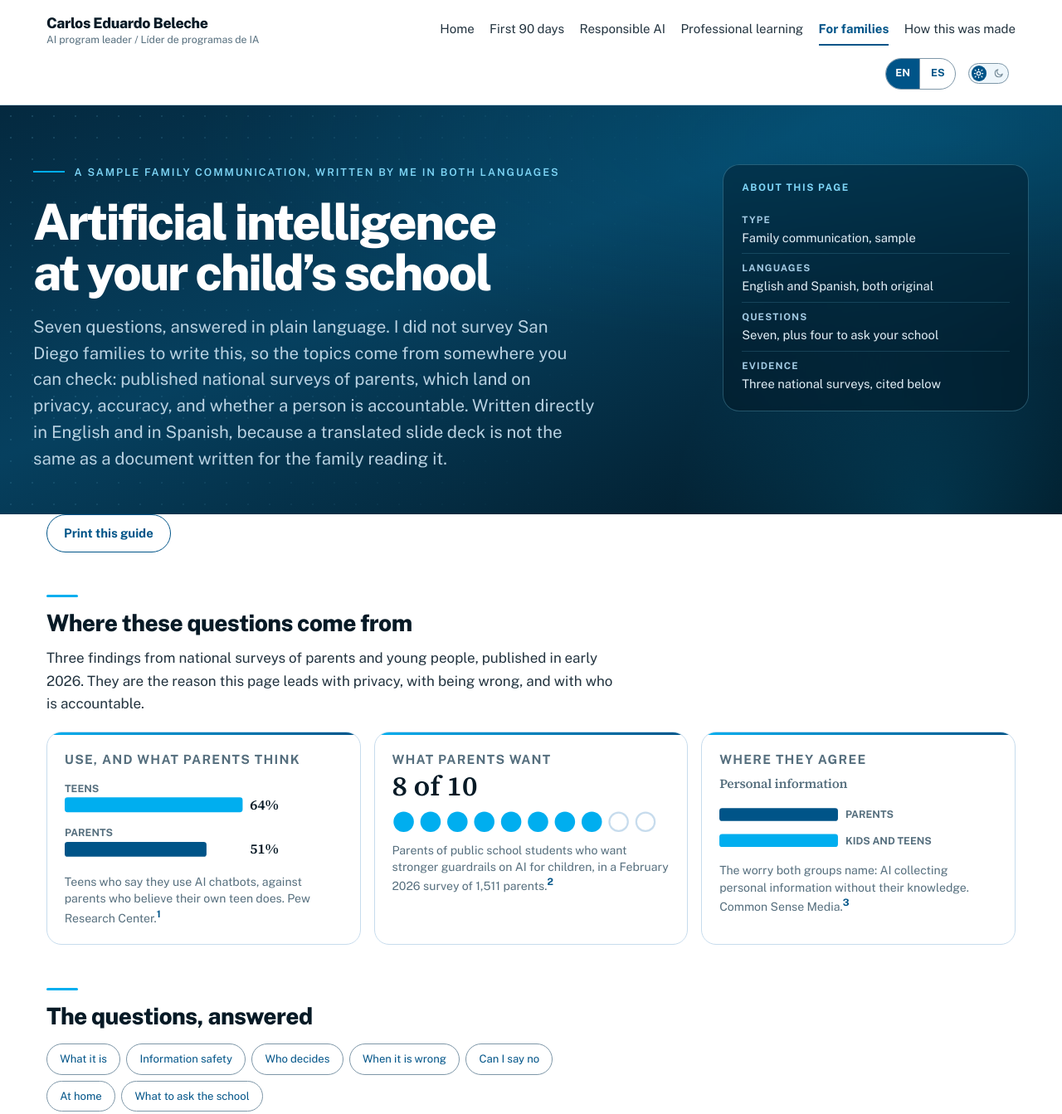
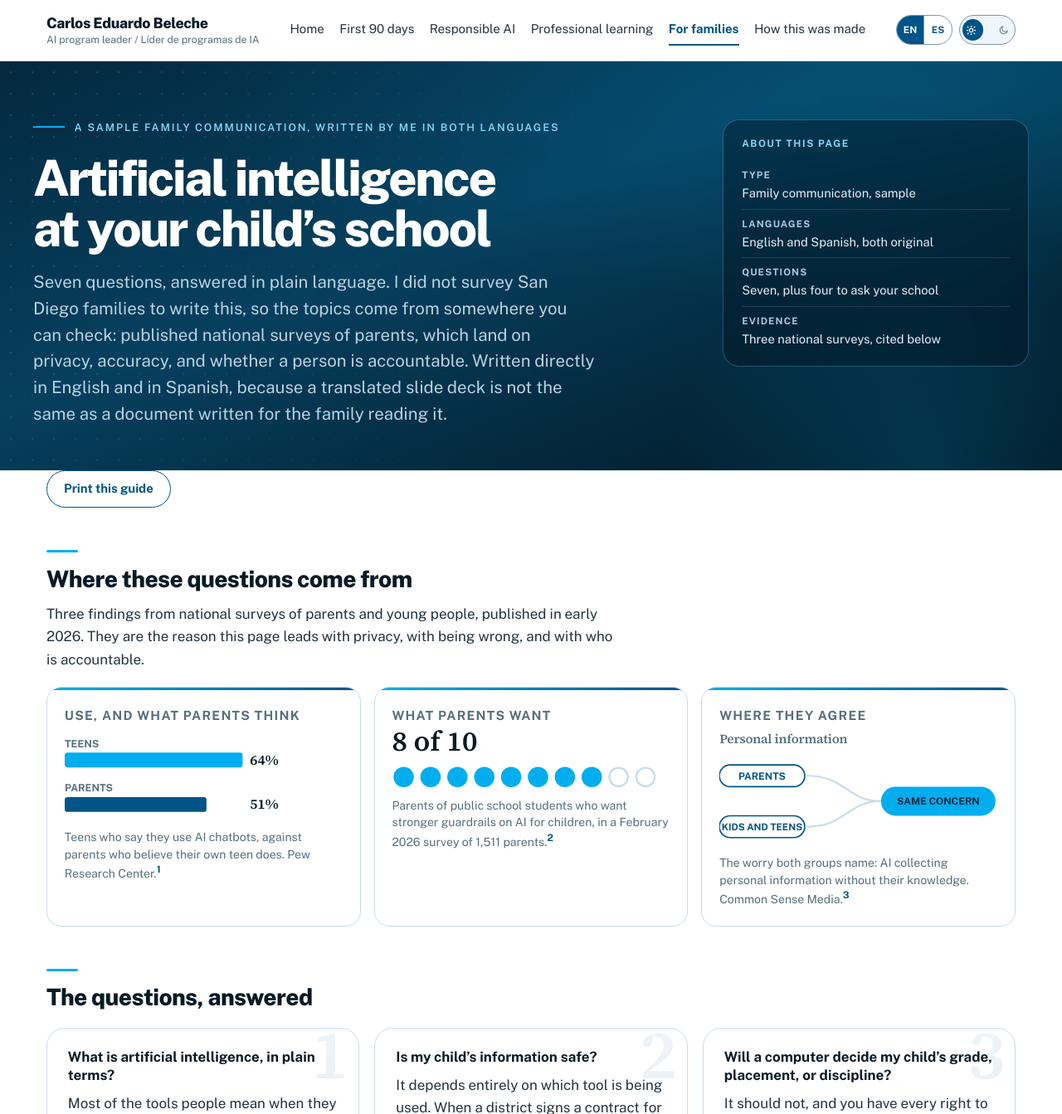
Before and after one commit to CEB1991/ceb1991.github.io, a plain HTML site: page familias.html in a window 1280 px wide. Shown: the top 1343 px of the page at 83% size. Drawn offline with nearby package versions, Linux system fonts and the light colour scheme.

Commit message:
Add files via upload

```diff
--- a/assets/style.css
+++ b/assets/style.css
@@ -139,36 +139,38 @@ a:focus-visible, button:focus-visible, input:focus-visible, summary:focus-visibl
   overflow: hidden; clip: rect(0 0 0 0); clip-path: inset(50%); white-space: nowrap; border: 0;
 }
 
-/* Language switch: a two segment pill, EN and ES, beside the theme switch. */
+/* The two header controls share one size, so they read as a pair.
+   --ctl-w and --ctl-h are the outer pill for both. */
+:root { --ctl-w: 4.25rem; --ctl-h: 2.25rem; }
+
+.masthead-tools { display: flex; align-items: center; gap: .5rem; margin-left: auto; }
+
+/* Language switch: two segments, EN and ES. */
 .lang-switch {
-  margin-left: auto; display: inline-flex; align-items: stretch;
+  display: inline-flex; align-items: stretch; margin-left: 0;
+  width: var(--ctl-w); height: var(--ctl-h);
   border: 1px solid var(--control); border-radius: 999px; overflow: hidden;
-  font-size: .78rem; font-weight: 700; letter-spacing: .06em;
+  font-size: .72rem; font-weight: 700; letter-spacing: .04em;
 }
 .lang-switch > * {
-  display: inline-flex; align-items: center; justify-content: center;
-  min-width: 2.6rem; min-height: 2.25rem; padding: 0 .1rem;
-  font: inherit; background: transparent; border: 0; cursor: pointer;
-  color: var(--navy); text-decoration: none;
+  flex: 1 1 50%; display: inline-flex; align-items: center; justify-content: center;
+  font: inherit; background: transparent; border: 0; padding: 0; cursor: pointer;
+  color: var(--navy); text-decoration: none; line-height: 1;
   transition: background .18s ease, color .18s ease;
 }
 .lang-switch > *:first-child { border-right: 1px solid var(--control); }
 .lang-switch a:hover, .lang-switch button:hover { background: var(--wash); }
 .lang-switch .on, .lang-switch [aria-pressed="true"] { background: var(--solid); color: #ffffff; cursor: default; }
-.lang-switch span.on { cursor: default; }
-/* the two controls travel together and wrap as one unit */
-.masthead-tools { display: flex; align-items: center; gap: .45rem; margin-left: auto; }
-.masthead-tools .lang-switch, .masthead-tools .theme-toggle { margin-left: 0; }
 
-/* Theme switch: a track with a sliding knob, sized to a comfortable target. */
+/* Theme switch: the same pill, with a knob that slides across it. */
 .theme-toggle {
-  margin-left: auto; display: inline-flex; align-items: center; justify-content: center;
-  padding: .5rem; min-height: 2.5rem; min-width: 2.5rem;
+  display: inline-flex; align-items: center; margin-left: 0; padding: 0;
+  width: var(--ctl-w); height: var(--ctl-h);
   background: none; border: 0; border-radius: 999px; cursor: pointer; color: var(--muted);
 }
 .theme-toggle .switch {
-  position: relative; display: inline-flex; align-items: center; justify-content: space-between;
-  width: 3.05rem; height: 1.6rem; padding: 0 .3rem; border-radius: 999px;
+  position: relative; display: flex; align-items: center; justify-content: space-between;
+  width: 100%; height: 100%; padding: 0 .42rem; border-radius: 999px;
   background: var(--wash); border: 1px solid var(--control);
   transition: background .22s ease, border-color .22s ease;
 }
@@ -176,12 +178,12 @@ a:focus-visible, button:focus-visible, input:focus-visible, summary:focus-visibl
 .theme-toggle .ico-sun { color: #ffffff; opacity: 1; }          /* sits on the knob */
 .theme-toggle .ico-moon { color: var(--muted); opacity: .8; }
 .theme-toggle .knob {
-  position: absolute; top: 50%; left: .16rem; width: 1.16rem; height: 1.16rem; margin-top: -.58rem;
+  position: absolute; top: 50%; left: .16rem; width: 1.6rem; height: 1.6rem; margin-top: -.8rem;
   border-radius: 50%; background: #005488; z-index: 0;
   transition: transform .22s cubic-bezier(.22,.61,.36,1), background .22s ease;
 }
 .theme-toggle:hover .switch { border-color: var(--navy); }
-.theme-toggle[aria-checked="true"] .knob { transform: translateX(1.38rem); background: #00aeef; }
+.theme-toggle[aria-checked="true"] .knob { transform: translateX(2.15rem); background: #00aeef; }
 .theme-toggle[aria-checked="true"] .ico-sun { color: var(--muted); opacity: .8; }
 .theme-toggle[aria-checked="true"] .ico-moon { color: #04293f; opacity: 1; }   /* sits on the knob */
 @media (prefers-reduced-motion: reduce) {
--- a/familias.html
+++ b/familias.html
@@ -16,6 +16,7 @@
      ========================================================================== */
 
   body.only-en .lang-es, body.only-es .lang-en { display: none; }
+  body.only-en text.lang-es, body.only-es text.lang-en { display: none; }
   /* the headline rule below sets display:block at equal specificity, so it needs beating */
   body.only-en .fam-hero h1 .lang-es, body.only-es .fam-hero h1 .lang-en { display: none; }
   /* two classes, so this beats the global .masthead nav a rule */
@@ -43,7 +44,6 @@
     margin-top: 1.15rem;
   }
   body:not(.only-en):not(.only-es) h2.lang-es { margin-top: .25rem; font-size: var(--step-1); color: var(--navy); }
-  body:not(.only-en):not(.only-es) .jump.lang-es { margin-top: .5rem; }
 
   .fam-bleed {
     margin-inline: calc(50% - 50vw);
@@ -132,14 +132,6 @@
   .ev-num { font-family: var(--serif); font-weight: 600; fill: var(--ink); }
   .ev-key { font-size: .72rem; letter-spacing: .08em; text-transform: uppercase; color: var(--muted); font-weight: 700; }
 
-  /* ---------- jump chips ---------- */
-  .jump { display: flex; flex-wrap: wrap; gap: .45rem; list-style: none; padding: 0; margin: 1.1rem 0 0; }
-  .jump a {
-    display: inline-block; font-size: .82rem; padding: .45rem .95rem; min-height: 2.25rem; border-radius: 999px;
-    border: 1px solid var(--control); color: var(--navy); text-decoration: none; background: var(--paper);
-  }
-  .jump a:hover { border-color: var(--cyan); background: var(--wash); }
-
   /* ---------- question cards ---------- */
   .print-row { margin: 0 0 2.2rem; }
 
@@ -209,7 +201,7 @@
   }
 
   @media print {
-    .print-row, .jump { display: none; }
+    .print-row { display: none; }
     .fam-hero, .ask-panel { background: #ffffff !important; color: #000; padding-block: 0; }
     .fam-hero::before, .fam-hero::after, .qa .ghost { display: none; }
     .fam-hero h1, .fam-hero h1 .lang-es, .fam-hero .lede,
@@ -300,13 +292,17 @@
   <div class="evidence">
     <article>
       <span class="ev-key"><span class="lang-en">Use, and what parents think</span><span class="lang-es" lang="es">Uso, y lo que creen los padres</span></span>
-      <svg viewBox="0 0 300 96" role="img" aria-labelledby="gaptitle gapdesc">
+      <svg viewBox="0 0 300 96" role="img" aria-labelledby="gaptitle gapdesc"
+           data-title-es="Uso de la inteligencia artificial entre adolescentes frente a lo que creen los padres"
+           data-desc-es="El 64 por ciento de los adolescentes dice usar estos programas. El 51 por ciento de los padres cree que su propio hijo los usa.">
         <title id="gaptitle">Teen AI use against parent estimates</title>
         <desc id="gapdesc">Sixty four percent of teens say they use AI chatbots. Fifty one percent of parents believe their own teen does.</desc>
-        <text x="0" y="14" font-size="11" font-weight="700" fill="var(--muted)">TEENS</text>
+        <text x="0" y="14" font-size="11" font-weight="700" fill="var(--muted)" class="lang-en">TEENS</text>
+        <text x="0" y="14" font-size="10" font-weight="700" fill="var(--muted)" class="lang-es" lang="es">ADOLESCENTES</text>
         <rect x="0" y="20" width="192" height="16" rx="3" fill="var(--cyan)"></rect>
         <text x="200" y="33" class="ev-num" font-size="15">64%</text>
-        <text x="0" y="62" font-size="11" font-weight="700" fill="var(--muted)">PARENTS</text>
+        <text x="0" y="62" font-size="11" font-weight="700" fill="var(--muted)" class="lang-en">PARENTS</text>
+        <text x="0" y="62" font-size="10" font-weight="700" fill="var(--muted)" class="lang-es" lang="es">PADRES</text>
         <rect x="0" y="68" width="153" height="16" rx="3" fill="var(--navy)"></rect>
         <text x="200" y="81" class="ev-num" font-size="15">51%</text>
       </svg>
@@ -317,7 +313,8 @@
     <article>
       <span class="ev-key"><span class="lang-en">What parents want</span><span class="lang-es" lang="es">Lo que quieren los padres</span></span>
       <span class="n">8 of 10</span>
-      <svg viewBox="0 0 300 30" role="img" aria-label="Eight of ten parents want stronger guardrails on AI for children">
+      <svg viewBox="0 0 300 30" role="img" aria-label="Eight of ten parents want stronger guardrails on AI for children"
+           data-label-es="Ocho de cada diez padres quieren m&aacute;s protecciones sobre la inteligencia artificial para los ni&ntilde;os">
         <g>
           <circle cx="13" cy="15" r="11" fill="var(--cyan)"></circle>
           <circle cx="42" cy="15" r="11" fill="var(--cyan)"></circle>
@@ -338,11 +335,28 @@
     <article>
       <span class="ev-key"><span class="lang-en">Where they agree</span><span class="lang-es" lang="es">En qu&eacute; coinciden</span></span>
       <span class="n small"><span class="lang-en">Personal information</span><span class="lang-es" lang="es">Informaci&oacute;n personal</span></span>
-      <svg viewBox="0 0 300 62" role="img" aria-label="Parents and children both report concern about personal information being collected">
-        <rect x="0" y="10" width="128" height="14" rx="3" fill="var(--navy)"></rect>
-        <text x="136" y="21" font-size="11" font-weight="700" fill="var(--muted)">PARENTS</text>
-        <rect x="0" y="38" width="128" height="14" rx="3" fill="var(--cyan)"></rect>
-        <text x="136" y="49" font-size="11" font-weight="700" fill="var(--muted)">KIDS AND TEENS</text>
+      <svg viewBox="0 0 306 104" role="img" aria-labelledby="agreetitle agreedesc"
+           data-title-es="Los padres y los j&oacute;venes nombran la misma preocupaci&oacute;n"
+           data-desc-es="Dos grupos, padres y ni&ntilde;os y j&oacute;venes, con l&iacute;neas que convergen en una sola preocupaci&oacute;n compartida: que se recoja informaci&oacute;n personal sin que ellos lo sepan.">
+        <title id="agreetitle">Parents and young people name the same concern</title>
+        <desc id="agreedesc">Two groups, parents and kids and teens, with lines converging on one shared concern: personal information collected without their knowledge.</desc>
+        <g fill="none" stroke="var(--rule)" stroke-width="2">
+          <path d="M96 24 C140 24 140 52 178 52"></path>
+          <path d="M96 80 C140 80 140 52 178 52"></path>
+        </g>
+        <g>
+          <rect x="0" y="12" width="94" height="24" rx="12" fill="none" stroke="var(--navy)" stroke-width="1.5"></rect>
+          <text x="47" y="28" text-anchor="middle" font-size="11" font-weight="700" fill="var(--navy)" class="lang-en">PARENTS</text>
+          <text x="47" y="28" text-anchor="middle" font-size="10.5" font-weight="700" fill="var(--navy)" class="lang-es" lang="es">PADRES</text>
+          <rect x="0" y="68" width="94" height="24" rx="12" fill="none" stroke="var(--navy)" stroke-width="1.5"></rect>
+          <text x="47" y="84" text-anchor="middle" font-size="10.5" font-weight="700" fill="var(--navy)" class="lang-en">KIDS AND TEENS</text>
+          <text x="47" y="84" text-anchor="middle" font-size="9.5" font-weight="700" fill="var(--navy)" class="lang-es" lang="es">NI&#209;OS Y J&#211;VENES</text>
+        </g>
+        <g>
+          <rect x="178" y="36" width="126" height="32" rx="16" fill="var(--cyan)"></rect>
+          <text x="241" y="56" text-anchor="middle" font-size="11" font-weight="700" fill="#04293f" class="lang-en">SAME CONCERN</text>
+          <text x="241" y="56" text-anchor="middle" font-size="10" font-weight="700" fill="#04293f" class="lang-es" lang="es">MISMA PREOCUPACI&#211;N</text>
+        </g>
       </svg>
       <p class="lang-en">The worry both groups name: AI collecting personal information without their knowledge. Common Sense Media.<sup><a href="#fr3">3</a></sup></p>
       <p class="lang-es" lang="es">La preocupaci&oacute;n que los dos grupos mencionan: que estos programas recojan informaci&oacute;n personal sin que ellos lo sepan. Common Sense Media.<sup><a href="#fr3">3</a></sup></p>
@@ -351,16 +365,6 @@
 
   <h2 class="lang-en">The questions, answered</h2>
   <h2 class="lang-es" lang="es">Las preguntas, contestadas</h2>
-
-  <ul class="jump">
-    <li><a href="#q1"><span class="lang-en">What it is</span><span class="lang-es" lang="es">Qu&eacute; es</span></a></li>
-    <li><a href="#q2"><span class="lang-en">Information safety</span><span class="lang-es" lang="es">La informaci&oacute;n de mi hijo</span></a></li>
-    <li><a href="#q3"><span class="lang-en">Who decides</span><span class="lang-es" lang="es">Qui&eacute;n decide</span></a></li>
-    <li><a href="#q4"><span class="lang-en">When it is wrong</span><span class="lang-es" lang="es">Cuando se equivoca</span></a></li>
-    <li><a href="#q5"><span class="lang-en">Can I say no</span><span class="lang-es" lang="es">&iquest;Puedo decir que no?</span></a></li>
-    <li><a href="#q6"><span class="lang-en">At home</span><span class="lang-es" lang="es">En casa</span></a></li>
-    <li><a href="#q7"><span class="lang-en">What to ask the school</span><span class="lang-es" lang="es">Qu&eacute; preguntar en la escuela</span></a></li>
-  </ul>
   <div class="qa-grid">
 
     <article class="qa" id="q1">
@@ -482,6 +486,17 @@
     var stored = null;
     try { stored = localStorage.getItem('lang'); } catch (e) {}
 
+    var charts = [];
+    Array.prototype.forEach.call(document.querySelectorAll('.evidence svg'), function (svg) {
+      var t = svg.querySelector('title'), d = svg.querySelector('desc');
+      charts.push({
+        svg: svg, title: t, desc: d,
+        titleEn: t ? t.textContent : null, titleEs: svg.getAttribute('data-title-es'),
+        descEn: d ? d.textContent : null, descEs: svg.getAttribute('data-desc-es'),
+        labelEn: svg.getAttribute('aria-label'), labelEs: svg.getAttribute('data-label-es')
+      });
+    });
+
     var group = document.getElementById('lang-switch');
     var btns = group ? group.querySelectorAll('button[data-view]') : [];
 
@@ -489,6 +504,11 @@
       body.classList.remove('only-en', 'only-es');
       body.classList.add(mode === 'es' ? 'only-es' : 'only-en');
       document.documentElement.lang = (mode === 'es') ? 'es' : 'en';
+      charts.forEach(function (c) {
+        if (c.title) { c.title.textContent = (mode === 'es' && c.titleEs) ? c.titleEs : c.titleEn; }
+        if (c.desc) { c.desc.textContent = (mode === 'es' && c.descEs) ? c.descEs : c.descEn; }
+        if (c.labelEs) { c.svg.setAttribute('aria-label', mode === 'es' ? c.labelEs : c.labelEn); }
+      });
       try { localStorage.setItem('lang', mode); } catch (e) {}
       Array.prototype.forEach.call(btns, function (b) {
         b.setAttribute('aria-pressed', String(b.getAttribute('data-view') === mode));
```
